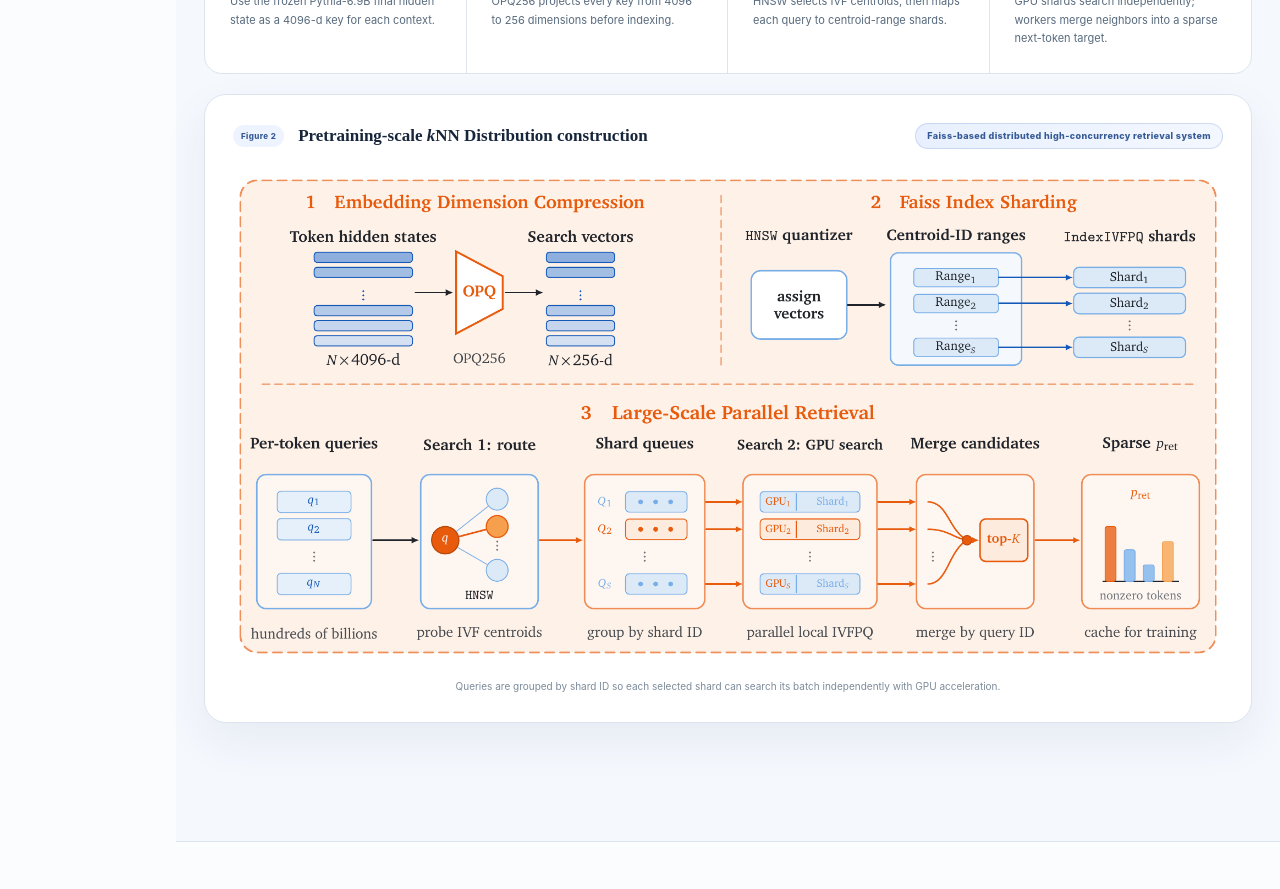
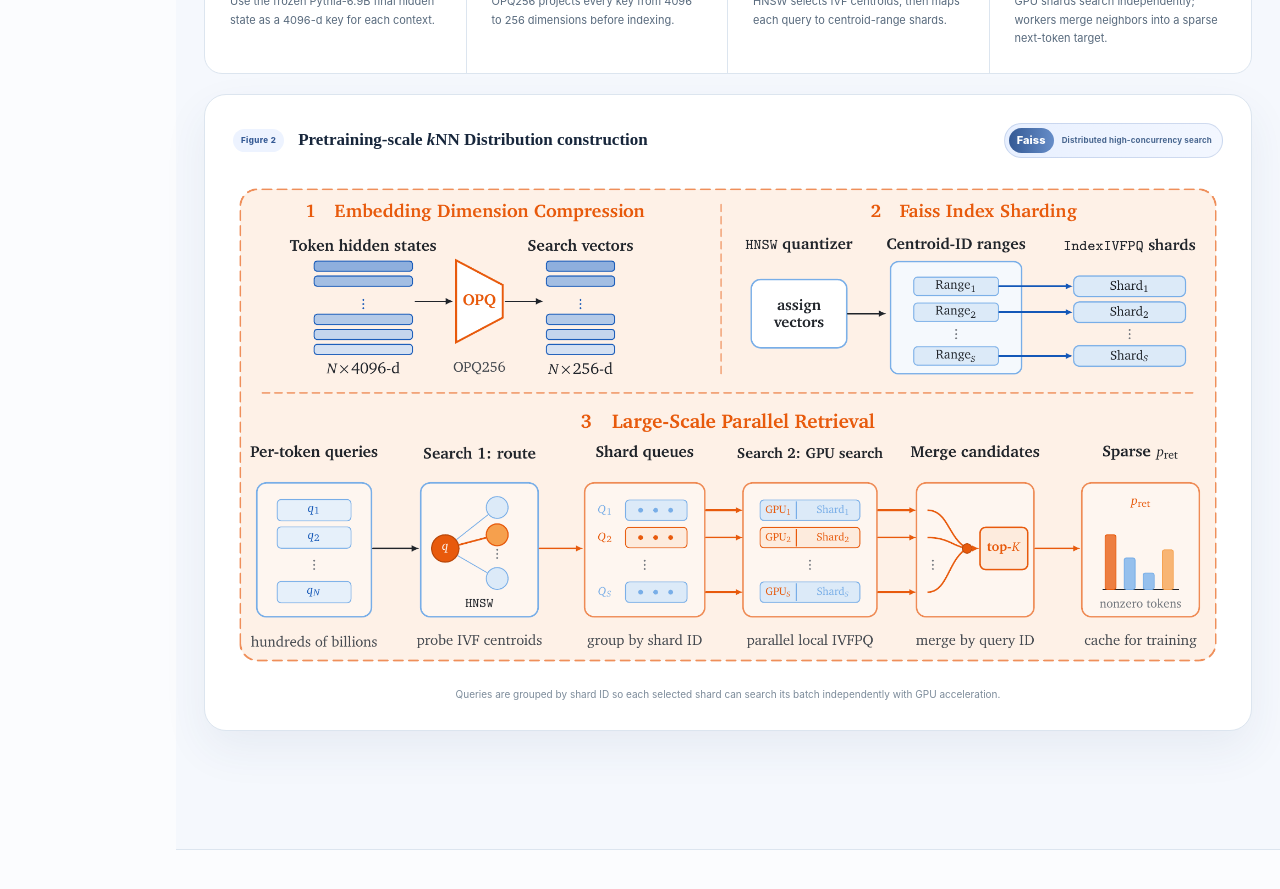
Before and after one commit to Rubin-Wei/memory-decoder-at-scale, a Next.js app: page / in a window 1280 px wide. Shown: the part 4880-5769 px from the top of the page. Built offline with nearby package versions, Linux system fonts and the light colour scheme.

Commit message:
Emphasize Faiss retrieval label

```diff
--- a/app/globals.css
+++ b/app/globals.css
@@ -1243,19 +1243,35 @@ main {
 }
 
 .figure-tech {
+  display: inline-flex;
+  align-items: center;
+  gap: 8px;
   margin-left: auto;
-  max-width: 360px;
-  padding: 6px 11px;
+  max-width: 320px;
+  padding: 4px 10px 4px 4px;
   color: var(--blue-dark);
   background: linear-gradient(90deg, #e8f0ff, #f3f7ff);
   border: 1px solid rgba(82, 121, 184, 0.22);
   border-radius: 999px;
-  font-size: 9px;
   font-style: normal;
-  font-weight: 800;
-  letter-spacing: 0.04em;
-  line-height: 1.35;
-  text-align: center;
+}
+
+.figure-tech b {
+  padding: 4px 8px;
+  color: var(--white);
+  background: linear-gradient(90deg, var(--blue-dark), #668dc8);
+  border-radius: 999px;
+  font-size: 11px;
+  font-weight: 850;
+  letter-spacing: 0.01em;
+}
+
+.figure-tech small {
+  color: #48668f;
+  font-size: 8px;
+  font-weight: 750;
+  letter-spacing: 0.02em;
+  line-height: 1.3;
 }
 
 .paper-feature figcaption {
--- a/app/page.tsx
+++ b/app/page.tsx
@@ -163,7 +163,10 @@ export default function Home() {
             <div className="figure-kicker">
               <span>Figure 2</span>
               <strong>Pretraining-scale <i>k</i>NN Distribution construction</strong>
-              <em className="figure-tech">Faiss-based distributed high-concurrency retrieval system</em>
+              <em className="figure-tech">
+                <b>Faiss</b>
+                <small>Distributed high-concurrency search</small>
+              </em>
             </div>
             <Image
               src={asset("/paper/construction.png")}
```
Also changed, not shown: 1 other file (tests, documents, lock files or other folders).
